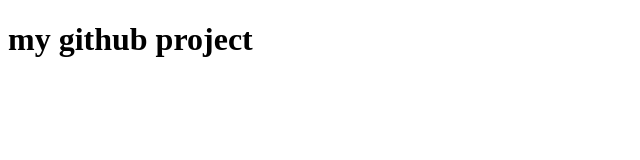
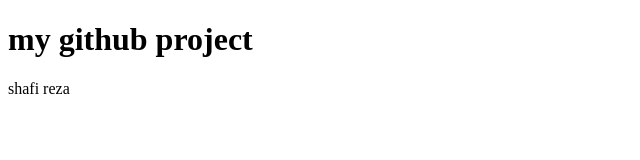
Before and after one commit to ShafiReza/my-second-project, a plain HTML site: page index.html in a window 1280 px wide. Shown: the full height of the page, 0-640 px from the left. Drawn offline with Linux system fonts and the light colour scheme.

Commit message:
Update index.html

```diff
--- a/index.html
+++ b/index.html
@@ -11,5 +11,6 @@
          my github project
 
     </h1>
+    <p>shafi reza</p>
 </body>
 </html>
```
